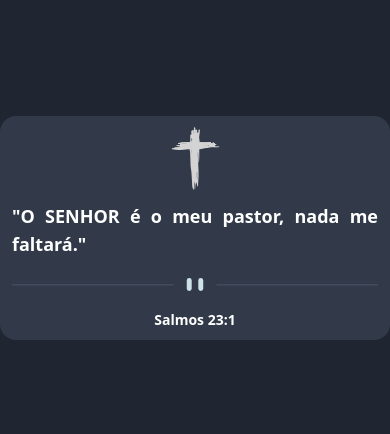
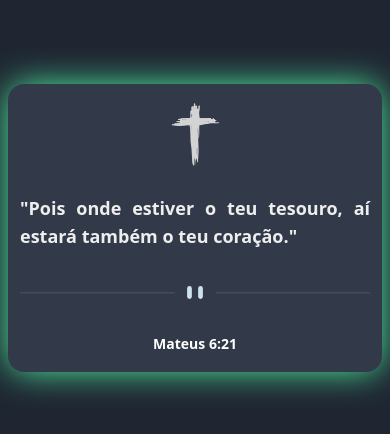
Before and after one commit to junior-leandro/God-Word, a Next.js app: page / in a window 390 px wide. Shown: the part 194-628 px from the top of the page. Built offline with nearby package versions, Linux system fonts and the light colour scheme.

Commit message:
layout mobile

```diff
--- a/src/app/page.tsx
+++ b/src/app/page.tsx
@@ -4,9 +4,9 @@ import separador from '../../public/pattern-divider-desktop.svg'
 
 export default function Home() {
   return (
-    <div className="w-full h-full flex flex-col justify-center items-center">
+    <div className="w-full h-full flex flex-col justify-center items-center p-2">
 
-      <div className="max-w-xl h-56 px-3 bg-darkGrayishBlue rounded-2xl flex flex-col justify-around items-center">
+      <div className="w-full max-w-xl h-72 lg:h-56 shadow-3xl px-3 bg-darkGrayishBlue rounded-2xl flex flex-col justify-around items-center">
 
         <Image
           src={citacao}
@@ -14,11 +14,11 @@ export default function Home() {
           width={65}
           className='-mb-2'/>
 
-        <span className='text-lg text-justify text-white font-semibold'>"O SENHOR é o meu pastor, nada me faltará."</span>
+        <span className='text-lg text-justify text-lightColor font-semibold'>"Pois onde estiver o teu tesouro, aí estará também o teu coração."</span>
         <Image
           src={separador}
           alt="separador" />
-        <span className='text-sm text-white font-bold'>Salmos 23:1</span>
+        <span className='text-sm text-white font-bold'>Mateus 6:21</span>
 
       </div>
 
--- a/tailwind.config.ts
+++ b/tailwind.config.ts
@@ -12,6 +12,7 @@ const config: Config = {
     },
     colors: {
       'lightCyan': 'hsl(193, 38%, 86%)',
+      'lightColor': '#eeeeee',
       'neonGreen': 'hsl(150, 100%, 66%)',
       'grayishBlue': 'hsl(217, 19%, 38%)',
       'darkGrayishBlue': 'hsl(217, 19%, 24%)',
@@ -25,7 +26,7 @@ const config: Config = {
           'conic-gradient(from 180deg at 50% 50%, var(--tw-gradient-stops))',
       },
       boxShadow: {
-        '3xl': '0 5px 60px -8px rgba(82, 255, 168, 1)',
+        '3xl': '0 0 35px -2px rgba(82, 255, 168, 1)',
       }
     },
   },
```
